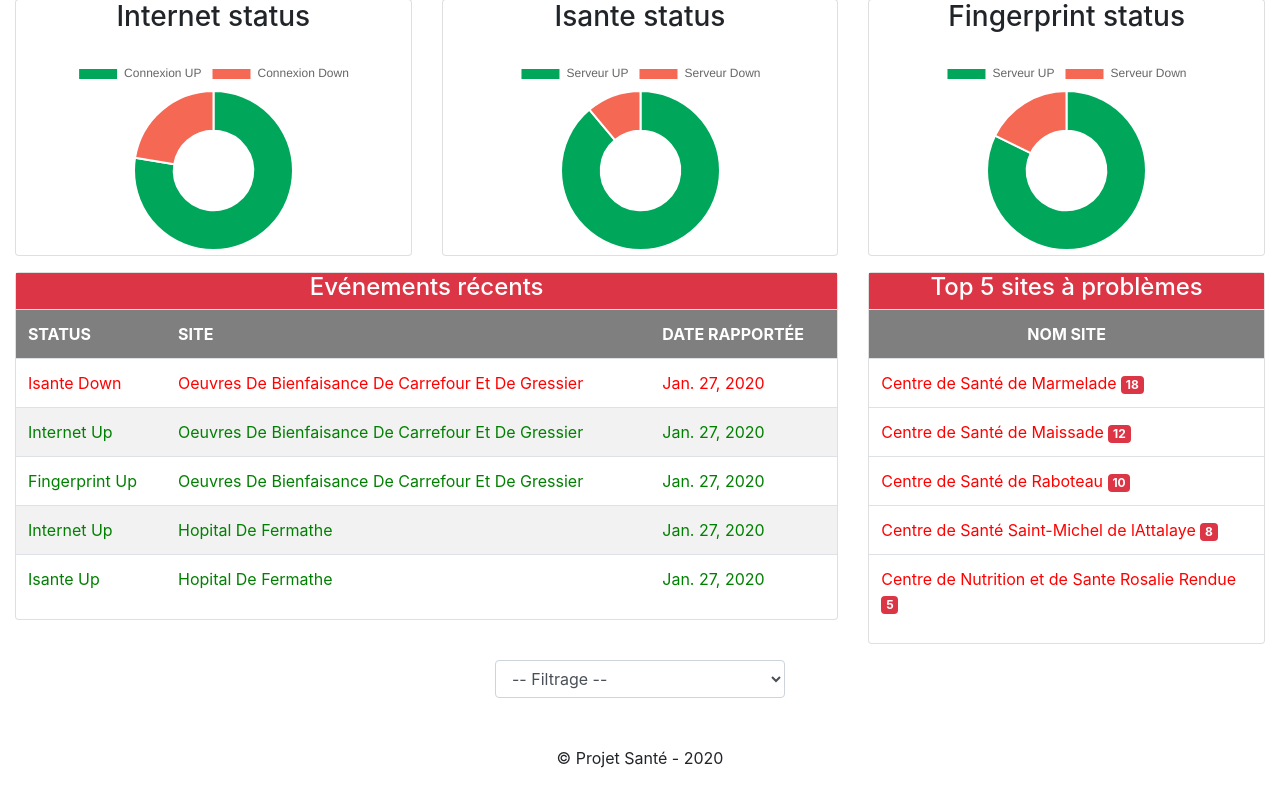
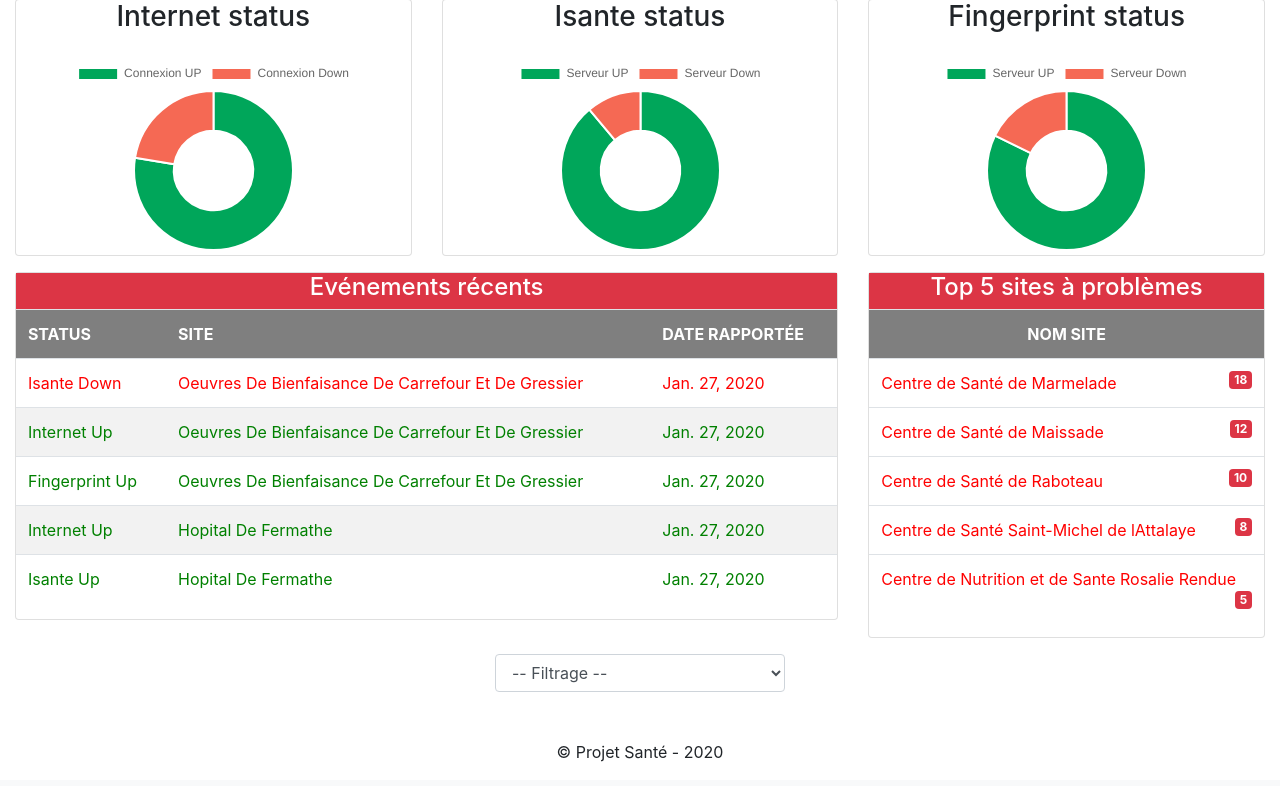
Before and after one commit to madleysk/project01, a Django app: page / in a window 1280 px wide. Shown: the part 57-843 px from the top of the page. After the commit the page ends 819 px from the top, so only its background shows below. Run offline with Django 3.2, Linux system fonts and the light colour scheme; data comes from the database, SQL or seed files in the repository; some libraries are stand-ins or nearby versions.

Commit message:
styling mod

```diff
--- a/smonitoring/templates/dashboard.html
+++ b/smonitoring/templates/dashboard.html
@@ -93,7 +93,7 @@ font-weight: bold;
 					<table class="table table-striped table-hover">
 						<th class="text-center">Nom site</th>
 						{% for bad_site in top_bad_sites %}
-						<tr><td class="down">{{ bad_site.nom }} <span class="badge badge-danger">{{ bad_site.qte }}</span></td></tr>
+						<tr><td class="down">{{ bad_site.nom }} <span class="badge badge-danger pull-right">{{ bad_site.qte }}</span></td></tr>
 						{% endfor %}
 					</table>
 				</div>
--- a/smonitoring/views.py
+++ b/smonitoring/views.py
@@ -33,7 +33,7 @@ def index(request):
 			top_bad_sites_formated = []
 			for t in top_bad_sites:
 				top_bad_sites_formated.append({"qte":t[0],"id":t[1],"nom":t[2]})
-			print(top_bad_sites)
+
 		context= {
 			"page_title":"Site Monitoring - Accueil",
 			"internet_status":{"up":Site.objects.filter(internet="up",region=filtre).count(),"down":Site.objects.filter(internet="down",region=filtre).count()},
```
